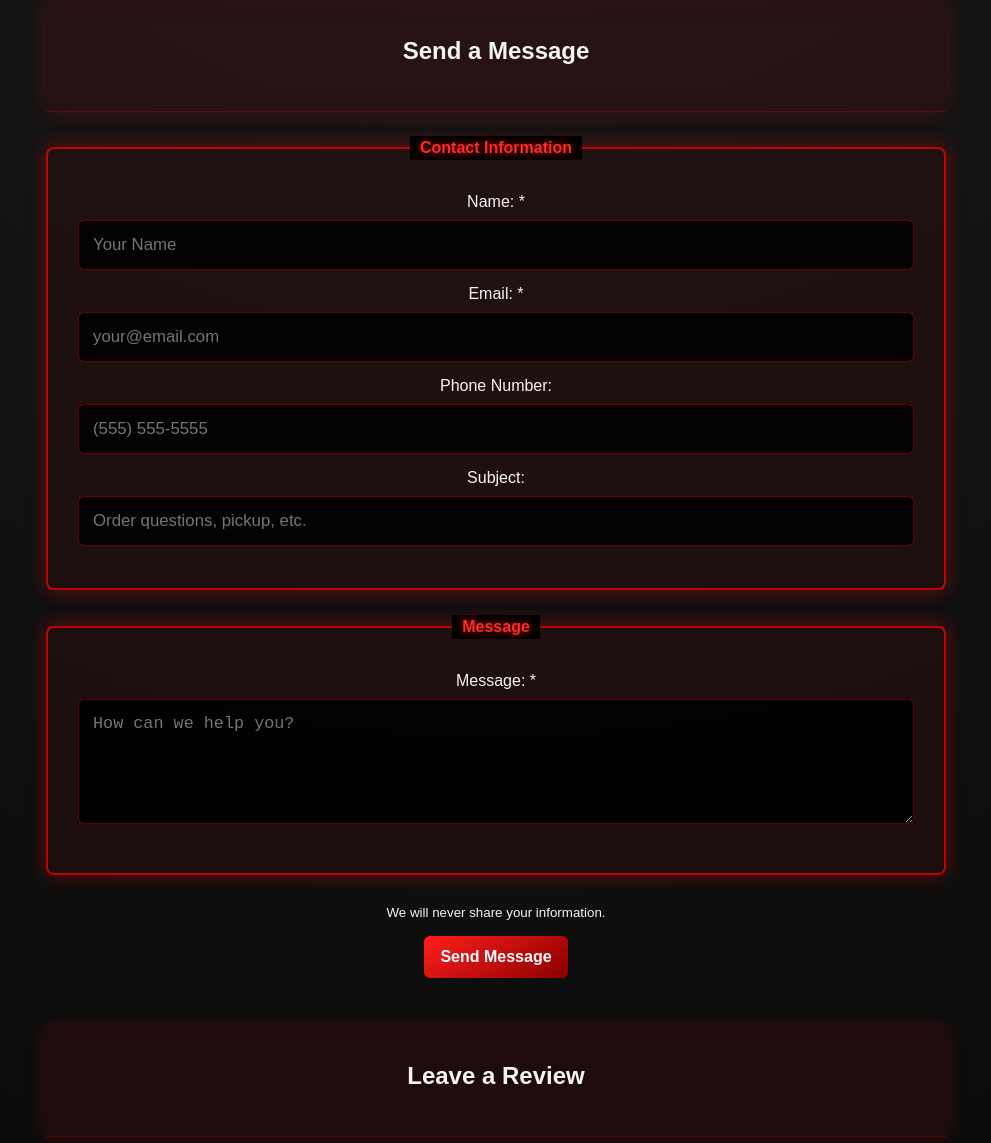
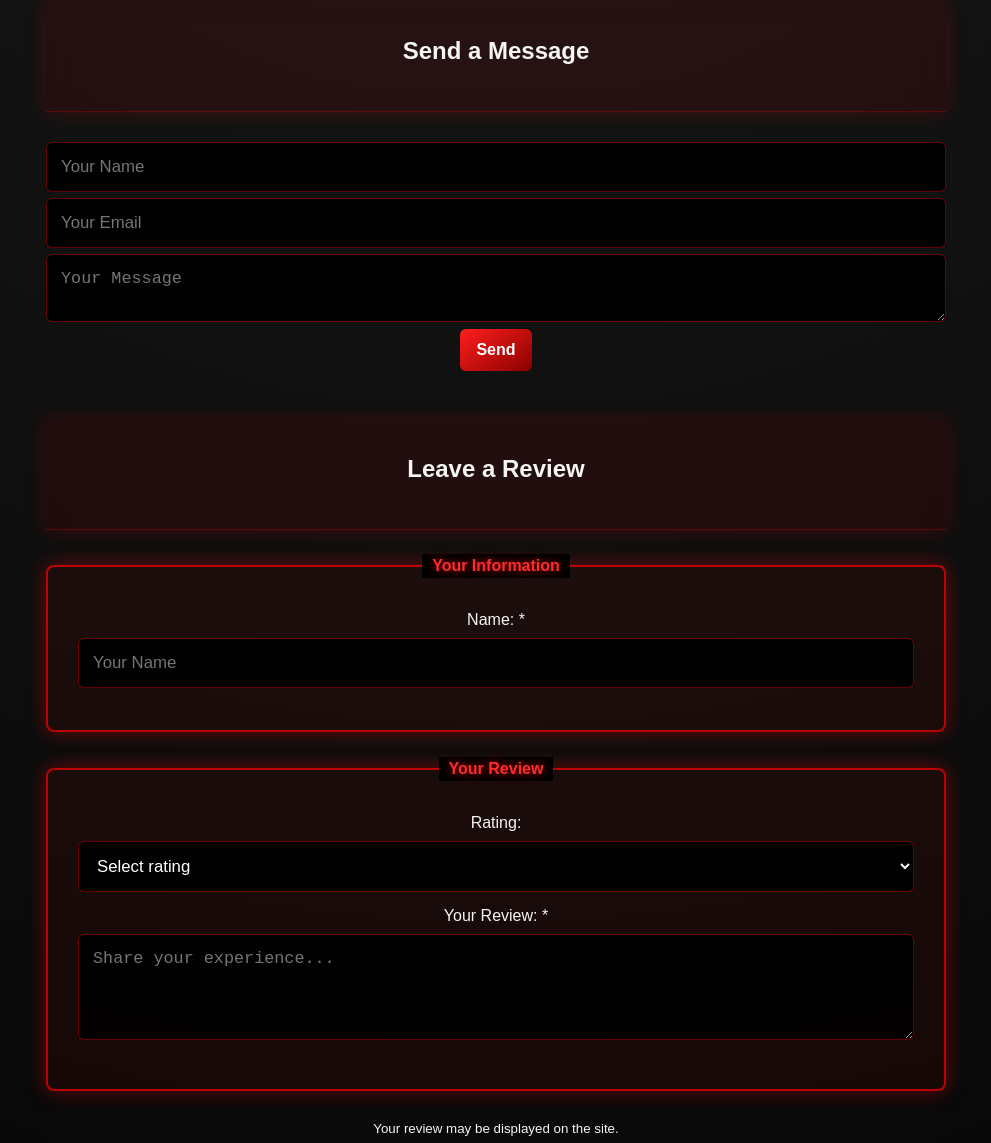
Before and after one commit to HauntingMyDreams/haunts-exotics-website, a plain HTML site: page contact.html in a window 1280 px wide. Shown: the part 585-1728 px from the top of the page, without its empty margins (144-1135 px from the left). Drawn offline with Linux system fonts and the light colour scheme.

Commit message:
Worked on Contact Form

```diff
--- a/contact.html
+++ b/contact.html
@@ -54,56 +54,20 @@
             </header>
 
             <br>
+<form action="https://formspree.io/f/xqewqbpl" method="POST">
 
-                <form action="#" method="post">
+    <input type="hidden" name="_subject" value="New Contact Message">
+    <input type="text" name="_gotcha" style="display:none">
 
-                    <fieldset>
-                        <legend>Contact Information</legend>
+    <input type="text" name="name" placeholder="Your Name" required>
 
-                        <p>
-                            <label for="name">Name: *</label><br>
-                            <input type="text" id="name" name="name" placeholder="Your Name" autocomplete="name"
-                                required>
-                        </p>
+    <input type="email" name="email" placeholder="Your Email" required>
 
-                        <p>
-                            <label for="email">Email: *</label><br>
-                            <input type="email" id="email" name="email" placeholder="your@email.com"
-                                autocomplete="email" required>
-                        </p>
+    <textarea name="message" placeholder="Your Message" required></textarea>
 
-                        <p>
-                            <label for="phone">Phone Number:</label><br>
-                            <input type="tel" id="phone" name="phone" placeholder="(555) 555-5555" autocomplete="tel">
-                        </p>
+    <button type="submit">Send</button>
 
-                        <p>
-                            <label for="subject">Subject:</label><br>
-                            <input type="text" id="subject" name="subject" placeholder="Order questions, pickup, etc.">
-                        </p>
-
-                    </fieldset>
-
-                    <fieldset>
-                        <legend>Message</legend>
-
-                        <p>
-                            <label for="message">Message: *</label><br>
-                            <textarea id="message" name="message" rows="5" placeholder="How can we help you?"
-                                required></textarea>
-                        </p>
-
-                    </fieldset>
-
-                    <p>
-                        <small>We will never share your information.</small>
-                    </p>
-
-                    <p id="form-status"></p>
-
-                    <button type="submit">Send Message</button>
-
-                </form>
+</form>
             </section>
 
 <section class="section">
```
